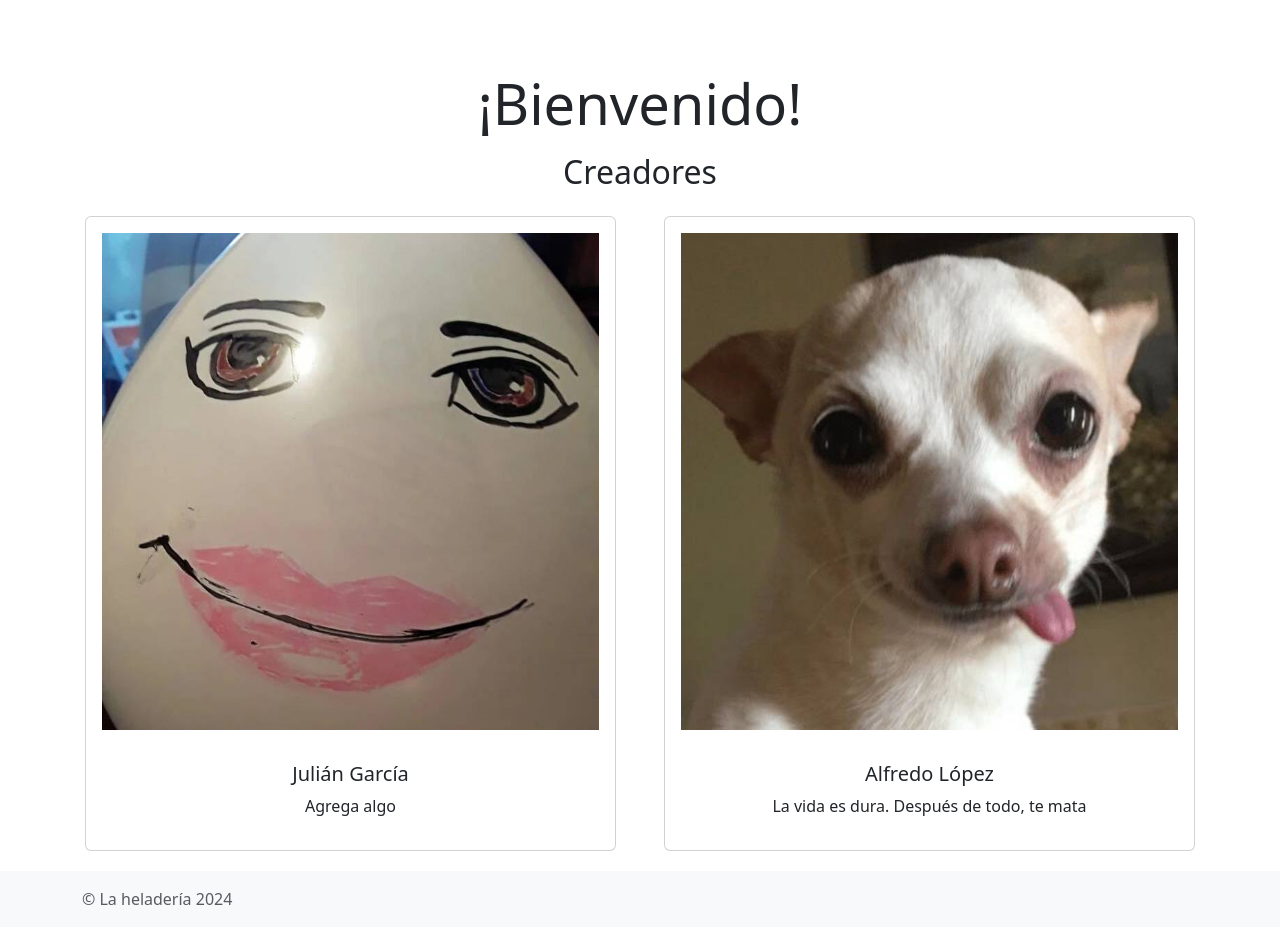
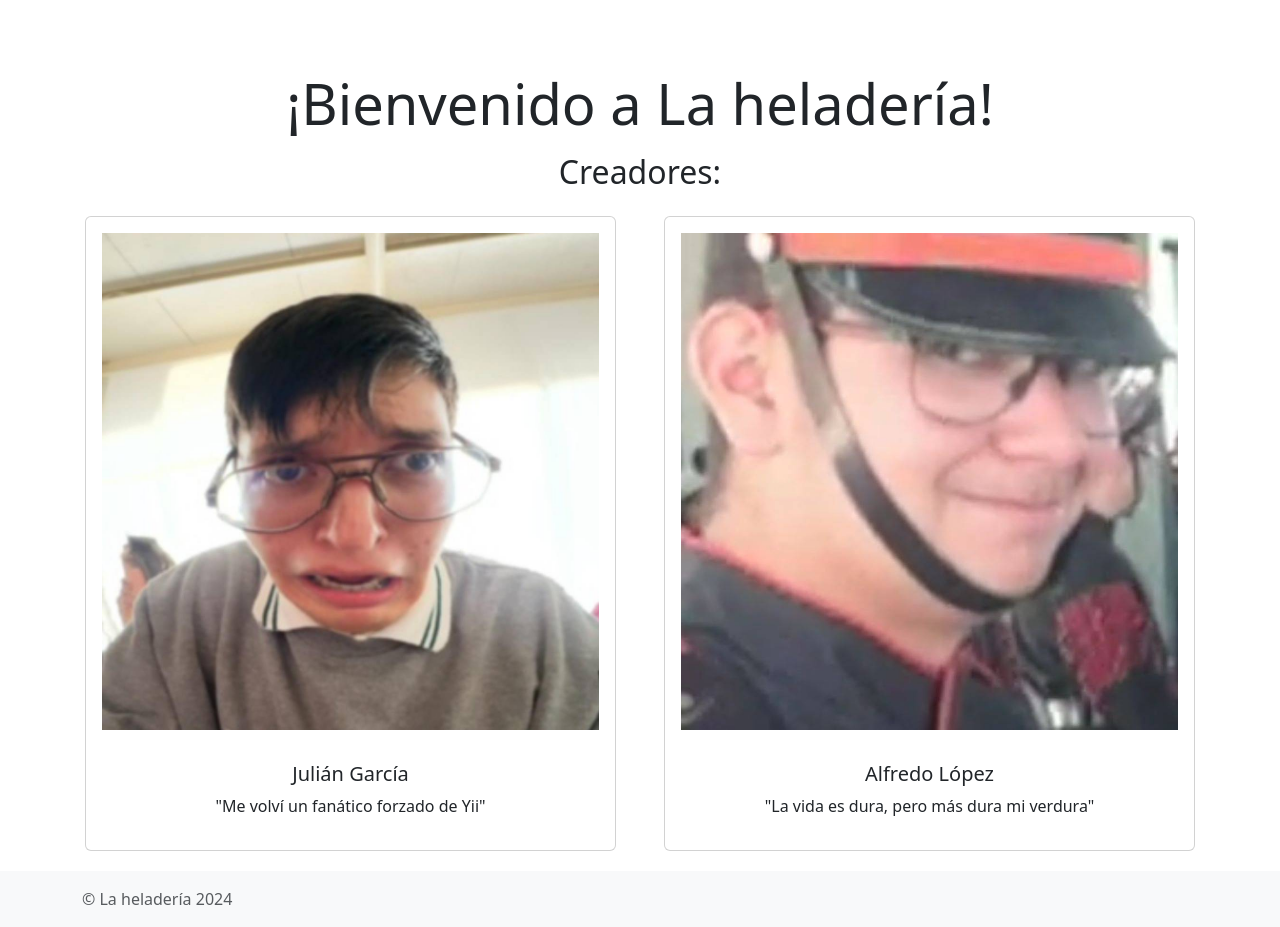
Before and after one commit to Julianisgaes/proyecto-test, a Yii app: template views/site/index.php in a window 1280 px wide. Run offline with PHP 8.4 and a stand-in for Yii, Linux system fonts and the light colour scheme; the template is opened without the code that fills it, so the values that code supplies are empty; some libraries are stand-ins or nearby versions.

Commit message:
1.0 - arreglo de index 3

```diff
--- a/views/site/index.php
+++ b/views/site/index.php
@@ -7,26 +7,26 @@ $this->title = 'La heladería';
 <div class="site-index">
 
     <div class="jumbotron text-center bg-transparent mb-4">
-        <h1 class="display-4">¡Bienvenido!</h1>
-        <h2 class="mt-3">Creadores</h2>
+        <h1 class="display-4">¡Bienvenido a La heladería!</h1>
+        <h2 class="mt-3">Creadores:</h2>
     </div>
 
     <div class="row g-5 text-center">
         <div class="col">
-            <div class="card">
+            <div class="card h-100">
                 <img src="<?= Yii::getAlias('@web') . '/media/julian.jpg' ?>" class="card-img-top px-3 py-3" alt="julián">
                 <div class="card-body mb-3">
                     <h5 class="card-title">Julián García</h5>
-                    <p class="card-text">Agrega algo</p>
+                    <p class="card-text">"Me volví un fanático forzado de Yii"</p>
                 </div>
             </div>
         </div>
         <div class="col">
-            <div class="card">
+            <div class="card h-100">
                 <img src="<?= Yii::getAlias('@web') . '/media/alfredo.jpg' ?>" class="card-img-top px-3 py-3" alt="julián">
                 <div class="card-body mb-3">
                     <h5 class="card-title">Alfredo López</h5>
-                    <p class="card-text"> La vida es dura. Después de todo, te mata </p>
+                    <p class="card-text">"La vida es dura, pero más dura mi verdura"</p>
                 </div>
             </div>
         </div>
```
Also changed, not shown: web/media/alfredo.jpg, web/media/julian.jpg.
